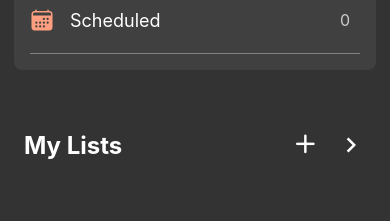
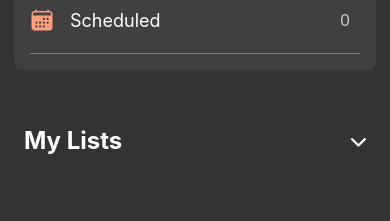
Before and after one commit to Frokesy/enote, a React Native app: screen / in a window 390 px wide. Shown: the part 311-532 px from the top of the page. Built offline with nearby package versions, Linux system fonts and the light colour scheme.

Commit message:
modified ListsContainer component

```diff
--- a/components/containers/ListsContainer.jsx
+++ b/components/containers/ListsContainer.jsx
@@ -9,6 +9,7 @@ import {
   FlatList,
 } from "react-native";
 
+import { ListItem } from "@rneui/base";
 import { MaterialIcons } from "@expo/vector-icons";
 import { Octicons } from "@expo/vector-icons";
 import TaskContext from "../../context/TaskContext";
@@ -57,58 +58,39 @@ const ListsContainer = () => {
     );
   };
   return (
-    <View style={styles.container}>
-      <Pressable onPress={toggleAccordion}>
-        <View style={styles.headerContainer}>
-          <TouchableOpacity onPress={toggleAccordion}>
-            <Text style={styles.headerText}>My Lists</Text>
-          </TouchableOpacity>
-          <View style={styles.iconsContainer}>
-            <Octicons name="plus" size={26} color="#fff" />
-            <TouchableOpacity onPress={toggleAccordion}>
-              {expanded ? (
-                <MaterialIcons
-                  name="keyboard-arrow-down"
-                  size={30}
-                  color="#fff"
-                />
-              ) : (
-                <MaterialIcons
-                  name="keyboard-arrow-right"
-                  size={30}
-                  color="#fff"
-                />
-              )}
-            </TouchableOpacity>
-          </View>
-        </View>
-      </Pressable>
-      <Animated.View style={{ height: contentHeight, overflow: "hidden" }}>
+    <>
+      <ListItem.Accordion
+        content={
+          <ListItem.Content>
+            <ListItem.Title style={styles.headerText}>My Lists</ListItem.Title>
+          </ListItem.Content>
+        }
+        isExpanded={expanded}
+        onPress={() => {
+          setExpanded(!expanded);
+        }}
+        containerStyle={styles.headerContainer}
+        icon={<Octicons name="chevron-down" size={24} color="white" />}
+      >
         <View style={styles.listContainer}>
           <FlatList
             data={lists}
             renderItem={renderList}
             keyExtractor={(item) => item.id.toString()}
-            alwaysBounceVertical={false}
           />
         </View>
-      </Animated.View>
-    </View>
+      </ListItem.Accordion>
+    </>
   );
 };
 
 export default ListsContainer;
 
 const styles = StyleSheet.create({
-  container: {
-    marginTop: 60,
-    position: "relative",
-  },
   headerContainer: {
     paddingHorizontal: 10,
-    flexDirection: "row",
-    justifyContent: "space-between",
-    alignItems: "center",
+    marginTop: 40,
+    backgroundColor: "transparent",
   },
   iconsContainer: {
     flexDirection: "row",
@@ -129,11 +111,12 @@ const styles = StyleSheet.create({
     color: "#ccc",
   },
   listContainer: {
-    marginTop: 20,
+    marginTop: 10,
     backgroundColor: "#404040",
     paddingHorizontal: 20,
-    paddingVertical: 10,
+    paddingVertical: 2,
     borderRadius: 10,
+    height: 300,
   },
   listInnerContainer: {
     flexDirection: "row",
--- a/context/TaskContext.jsx
+++ b/context/TaskContext.jsx
@@ -20,6 +20,26 @@ export const TaskContextProvider = ({ children }) => {
       title: "My List",
       theme: "green"
     },
+    {
+      id: 4,
+      title: "My List",
+      theme: "blue"
+    },
+    {
+      id: 5,
+      title: "My List",
+      theme: "blue"
+    },
+    {
+      id: 6,
+      title: "My List",
+      theme: "blue"
+    },
+    {
+      id: 7,
+      title: "My List",
+      theme: "blue"
+    },
   ]);
 
   const contextValue = {
--- a/package.json
+++ b/package.json
@@ -19,6 +19,7 @@
         "react": "18.2.0",
         "react-native": "0.71.8",
         "react-native-dropdown-picker": "^5.4.6",
+        "react-native-safe-area-context": "^4.7.1",
         "zeego": "^1.5.0"
     },
     "devDependencies": {
```
Also changed, not shown: 1 other file (tests, documents, lock files or other folders).
